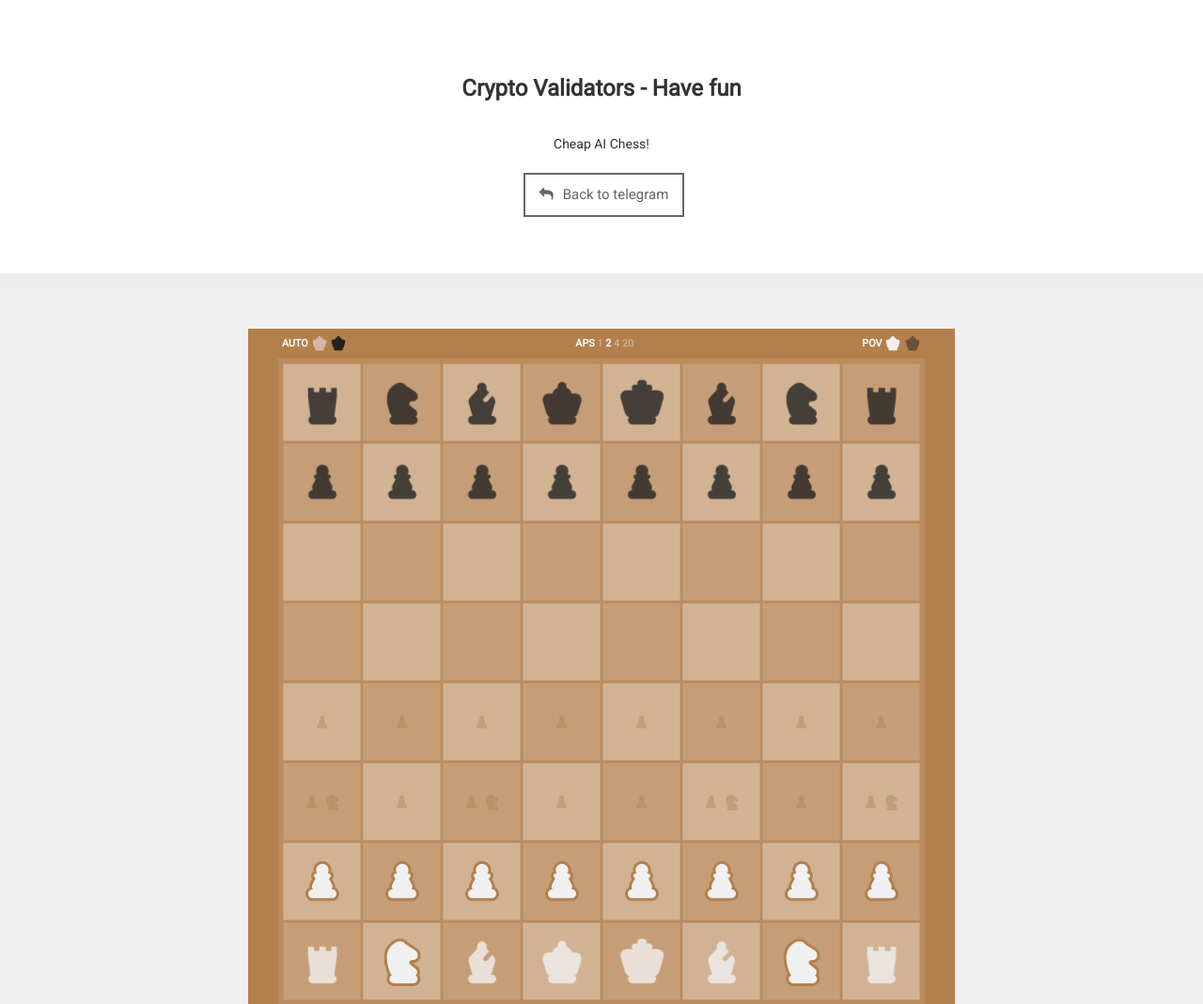
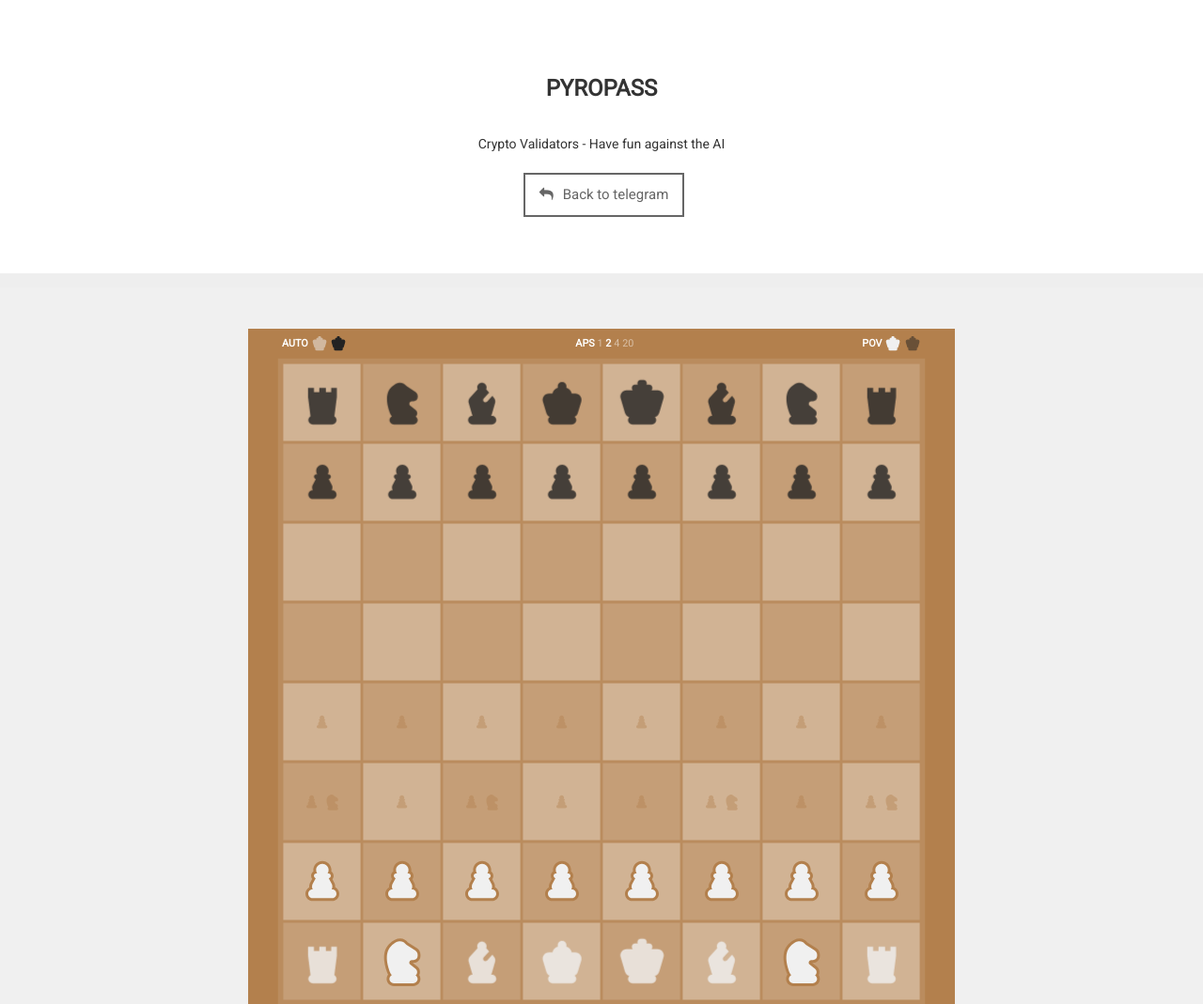
Before and after one commit to Pragegrs/Pyropasschessgame, a plain HTML site: page index.html in a window 1280 px wide. Shown: the top 1069 px of the page at 94% size. Drawn offline with nearby package versions, Linux system fonts and the light colour scheme.

Commit message:
Update index.html

```diff
--- a/index.html
+++ b/index.html
@@ -13,8 +13,8 @@
    </head>
    <body>
       <header class="cd__intro">
-         <h1> Crypto Validators - Have fun </h1>
-         <p> Cheap AI Chess! </p>
+         <h1> PYROPASS </h1>
+         <p> Crypto Validators - Have fun against the AI </p>
          <div class="cd__action">
             <a href="https://t.me/pyropass_portal" title="Back to Pyropass telegram" class="cd__btn back">Back to telegram</a>
          </div>
```
